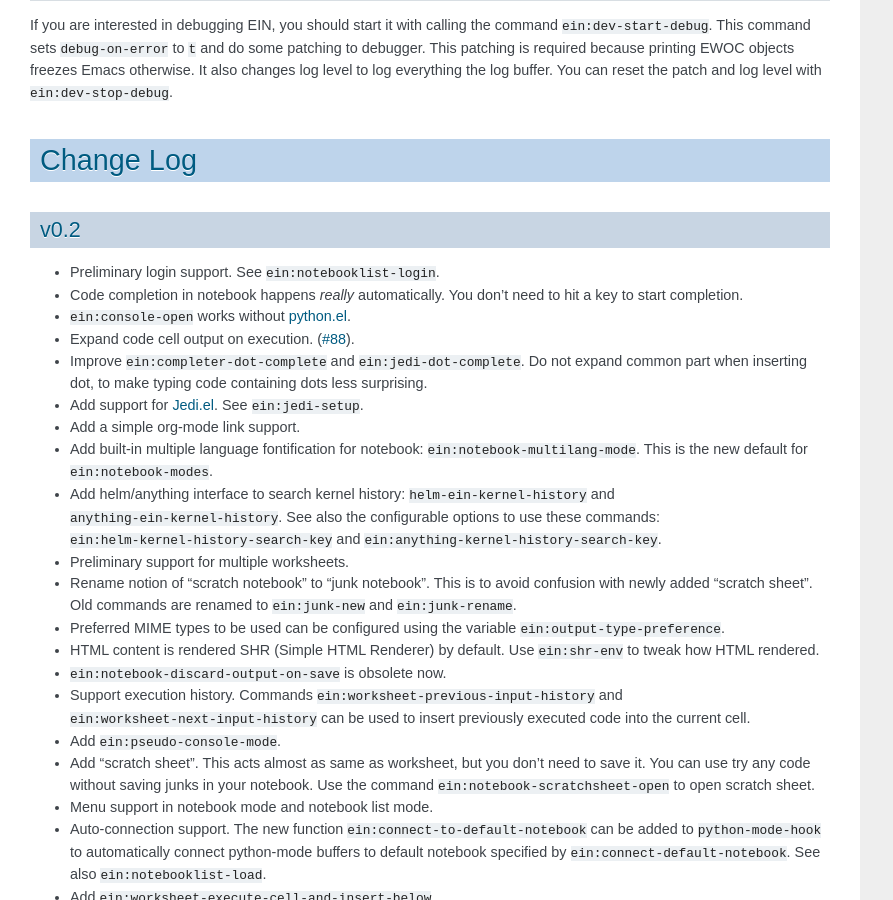
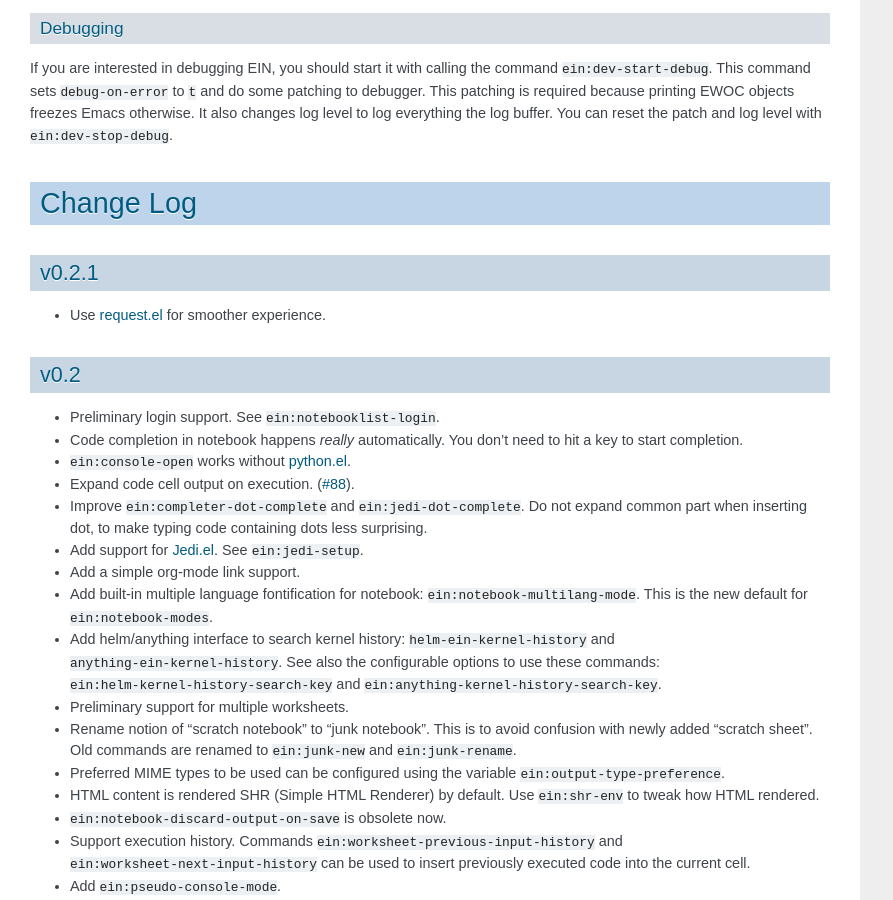
Before and after one commit to millejoh/emacs-ipython-notebook, a Sphinx documentation site: the page built from doc/source/index.rst, in a window 1280 px wide and 900 px high, scrolled down 14785 px. Shown: the whole window, without its empty margins (0-893 px from the left). Built offline with Sphinx 7.4.7, drawn with Linux system fonts in a browser that asks for light colours; cross-references to code outside the pages are shown as plain code; some of the changed text lies outside the part shown.

Commit message:
Update change log and document

```diff
--- a/README.rst
+++ b/README.rst
@@ -103,6 +103,7 @@ Requirements
 
 * IPython_ 0.12 or higher.
 * `websocket.el`_ 0.9
+* `request.el`_ >= 0.2
 * (optional) mumamo_ developmental version:
   It will be automatically loaded when it is on the path.
   The official way to setup path is to load nXhtml_.
@@ -126,6 +127,7 @@ It is known to work in Emacs 23.2, 24.1 and 24.2.
 
 .. _IPython: http://ipython.org/
 .. _websocket.el: https://github.com/ahyatt/emacs-websocket
+.. _request.el: https://github.com/tkf/emacs-request
 .. _mumamo: http://www.emacswiki.org/emacs/MuMaMo
 .. _nXhtml: http://ourcomments.org/Emacs/nXhtml/doc/nxhtml.html
 .. _python.el: https://github.com/fgallina/python.el
--- a/doc/source/index.rst
+++ b/doc/source/index.rst
@@ -87,6 +87,7 @@ Requirements
 
 * IPython_ 0.12 or higher.
 * `websocket.el`_ 0.9
+* `request.el`_ >= 0.2
 * (optional) mumamo_ developmental version:
   It will be automatically loaded when it is on the path.
   The official way to setup path is to load nXhtml_.
@@ -110,6 +111,7 @@ It is known to work in Emacs 23.2, 24.1 and 24.2.
 
 .. _IPython: http://ipython.org/
 .. _websocket.el: https://github.com/ahyatt/emacs-websocket
+.. _request.el: https://github.com/tkf/emacs-request
 .. _mumamo: http://www.emacswiki.org/emacs/MuMaMo
 .. _nXhtml: http://ourcomments.org/Emacs/nXhtml/doc/nxhtml.html
 .. _python.el: https://github.com/fgallina/python.el
@@ -542,6 +544,11 @@ with :el:symbol:`ein:dev-stop-debug`.
 Change Log
 ==========
 
+v0.2.1
+------
+
+* Use request.el_ for smoother experience.
+
 v0.2
 ----
 
```
